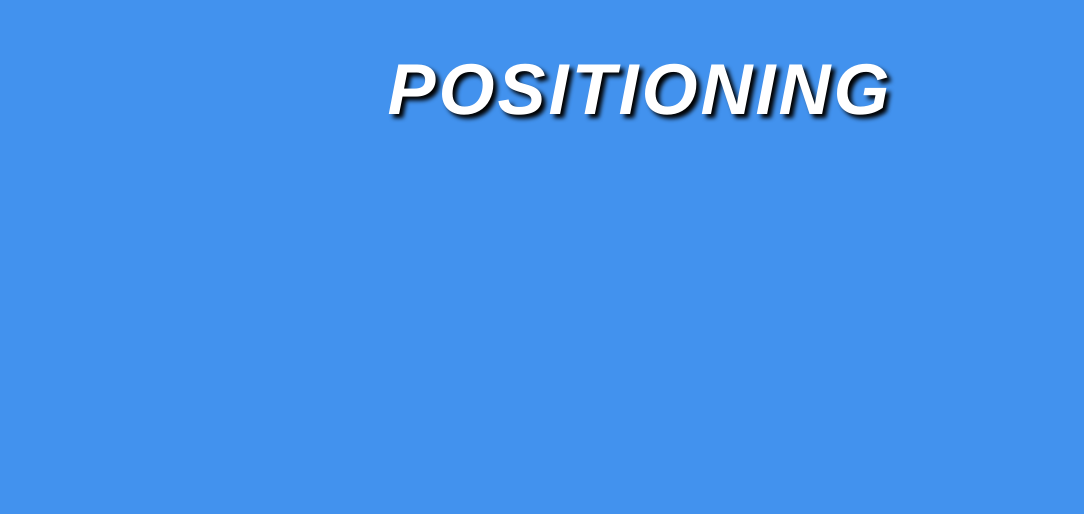
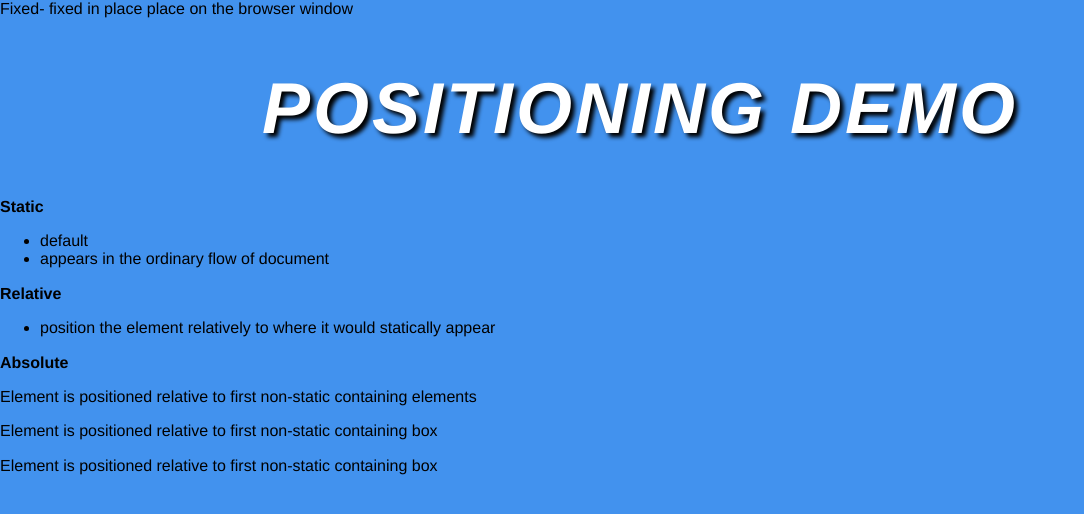
Before and after one commit to Charlie-Dougherty/CSS-Dojo, a plain HTML site: page positioning.html in a window 1280 px wide. Shown: the whole page, without its empty margins (0-1084 px from the left). Drawn offline with nearby package versions, Linux system fonts and the light colour scheme.

Commit message:
first full positioning.html draft

```diff
--- a/positioning.html
+++ b/positioning.html
@@ -6,9 +6,52 @@
     <meta name="viewport" content="width=device-width, initial-scale=1, shrink-to-fit=no">
     <link rel="stylesheet" href="https://cdnjs.cloudflare.com/ajax/libs/normalize/8.0.0/normalize.css">
     <link rel="stylesheet" href="styles/styles.css">
+    <link rel="stylesheet" href="styles/positioning.css">
     <title>CSS Dojo</title>
   </head>
-  <body>
-    <h1>positioning</h1>
+  <body class="positioning">
+    <header>
+      Fixed- fixed in place place on the browser window
+    </header>
+
+    <div class="panel one">
+      <h1>positioning demo</h1>
+      <div class="box">
+        <strong>Static</strong>
+        <ul>
+          <li>default</li>
+          <li>appears in the ordinary flow of document</li>
+        </ul>
+
+      </div>
+
+    </div>
+
+    <div class="panel two">
+      <div class="box">
+        <strong>Relative</strong>
+        <ul>
+          <li>position the element relatively to where it would statically appear</li>
+        </ul>
+
+      </div>
+
+    </div>
+    <div class="panel three">
+      <div class="box">
+        <strong>Absolute</strong>
+        <p>Element is positioned relative to first non-static containing elements</p>
+
+      </div>
+      <div class="box">
+        <p>Element is positioned relative to first non-static containing box</p>
+
+      </div>
+      <div class="box">
+        <p>Element is positioned relative to first non-static containing box</p>
+
+
+      </div>
+    </div>
   </body>
 </html>
```
